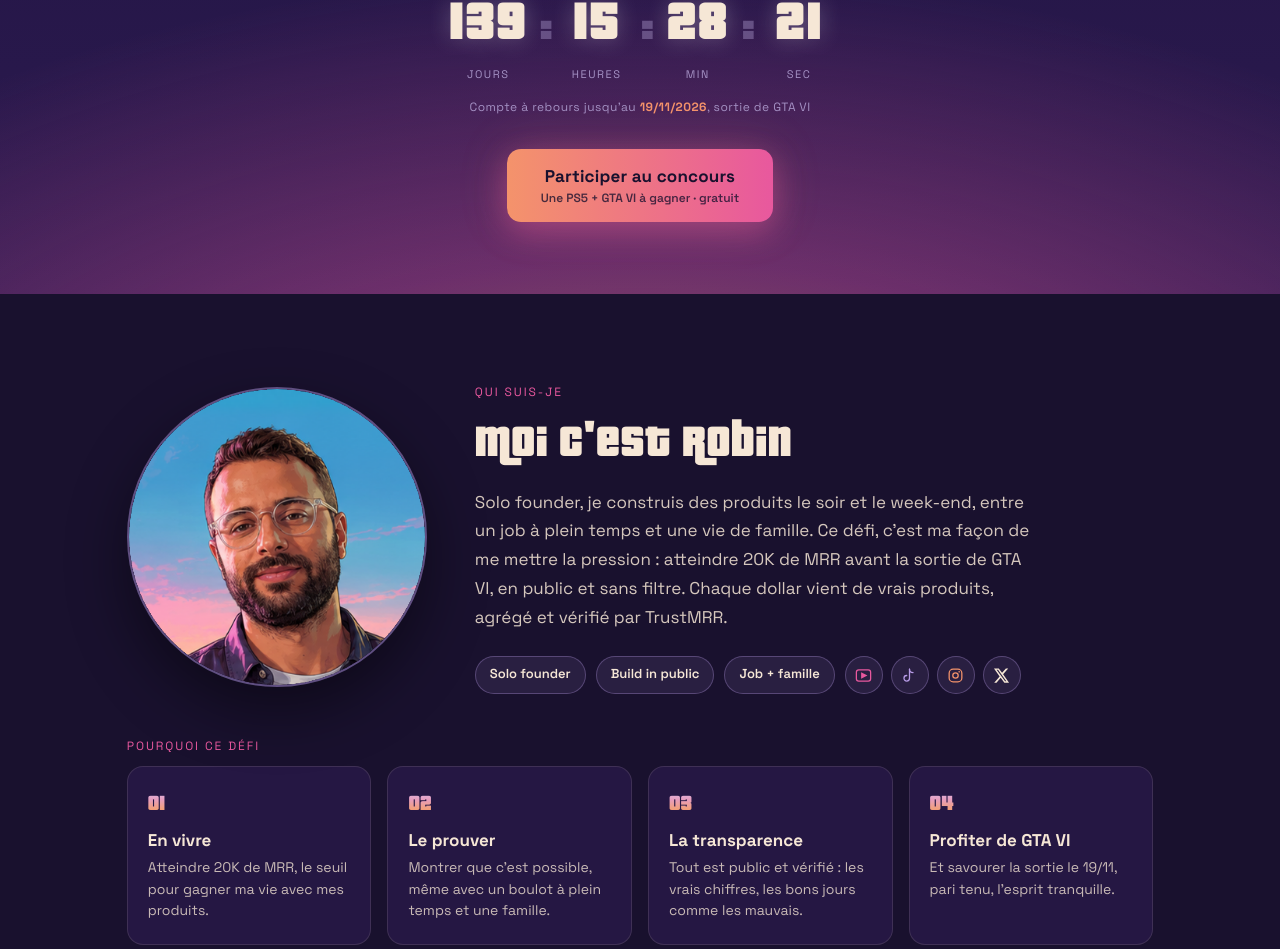
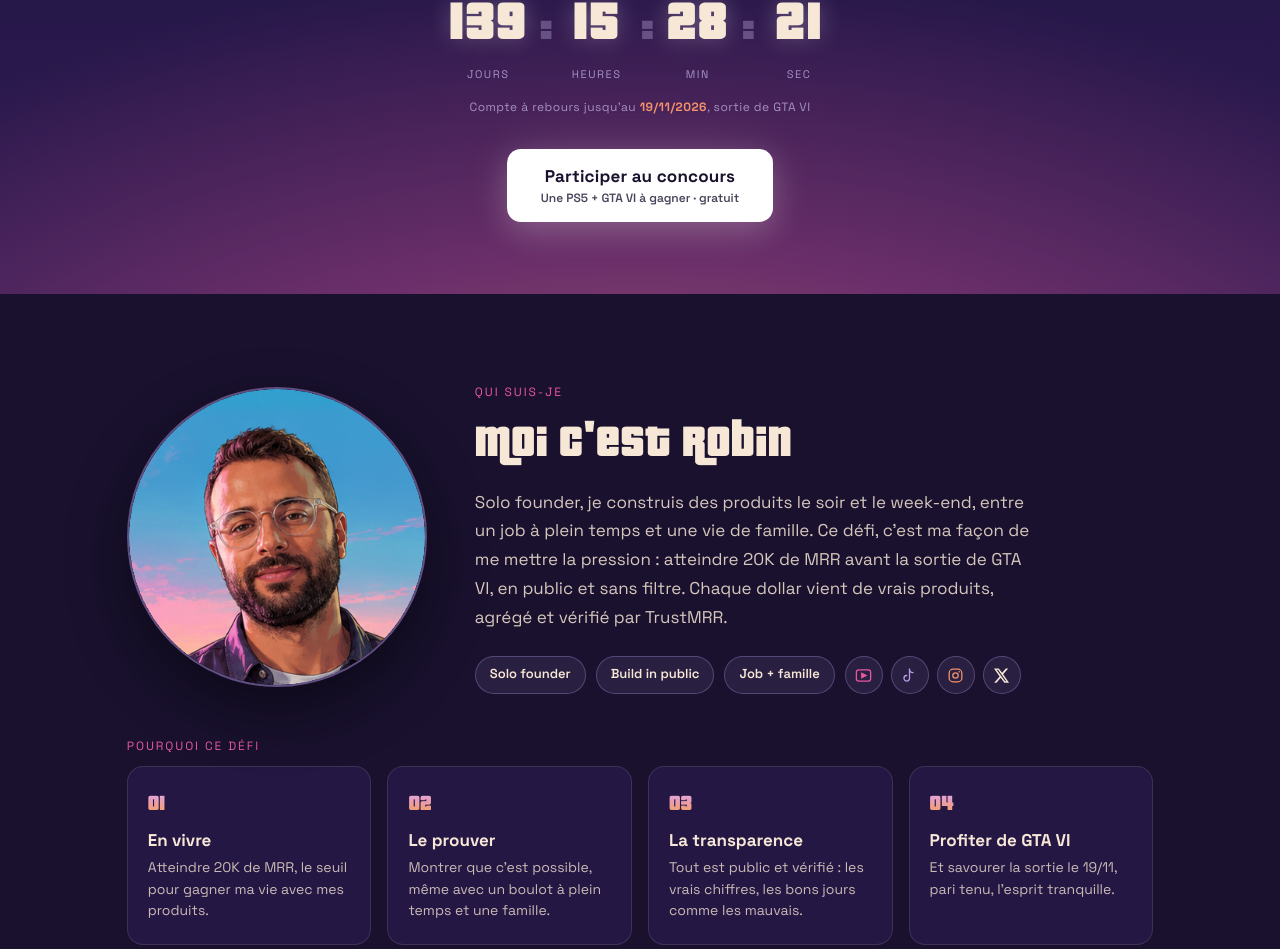
Before and after one commit to robinnat/20kavant, a Next.js app: page /robinnat in a window 1280 px wide. Shown: the part 920-1869 px from the top of the page. Built offline with nearby package versions, Linux system fonts and the light colour scheme; no server answers.

Commit message:
Hero CTA: white background instead of the gradient
Co-Authored-By: Claude Fable 5 <noreply@anthropic.com>
Claude-Session: https://claude.ai/code/session_0144gnCmJzdYYDgCJSH8uquG

```diff
--- a/app/globals.css
+++ b/app/globals.css
@@ -155,12 +155,12 @@
   .hero-cta{
     display:inline-flex; flex-direction:column; align-items:center; gap:3px;
     margin-top:34px; padding:16px 34px; border-radius:14px;
-    background:linear-gradient(90deg,var(--orange),var(--pink));
+    background:#fff;
     color:#19112E; text-align:center;
-    box-shadow:0 10px 30px rgba(232,88,158,0.4), 0 0 50px rgba(244,147,107,0.2);
+    box-shadow:0 10px 30px rgba(255,255,255,0.18), 0 0 50px rgba(246,231,214,0.12);
     transition:transform .15s ease, box-shadow .15s ease;
   }
-  .hero-cta:hover{ transform:translateY(-2px); box-shadow:0 14px 36px rgba(232,88,158,0.5), 0 0 60px rgba(244,147,107,0.28); }
+  .hero-cta:hover{ transform:translateY(-2px); box-shadow:0 14px 36px rgba(255,255,255,0.24), 0 0 60px rgba(246,231,214,0.18); }
   .hero-cta-main{ font-weight:700; font-size:17px; letter-spacing:.01em; }
   .hero-cta-sub{ font-size:12px; font-weight:600; opacity:.78; }
   @media(max-width:560px){ .hero-cta{ margin-top:26px; padding:14px 26px; } .hero-cta-main{ font-size:15px; } .hero-cta-sub{ font-size:11px; } }
```
